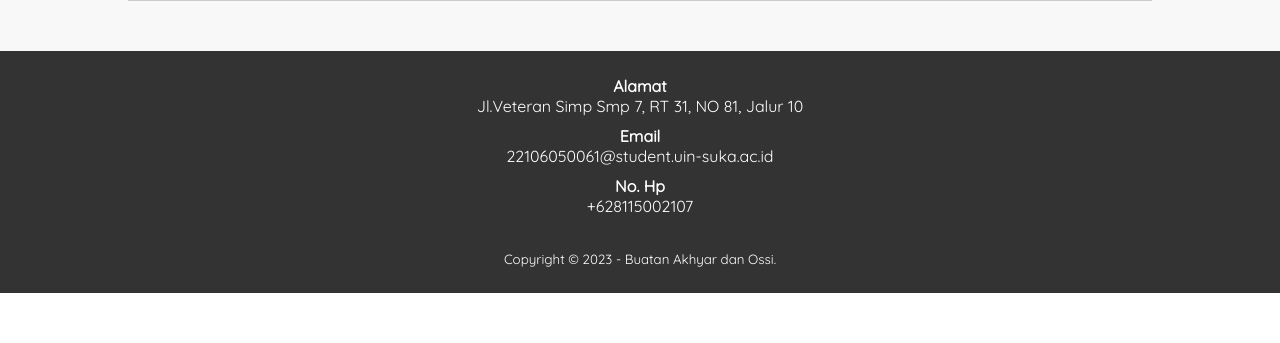
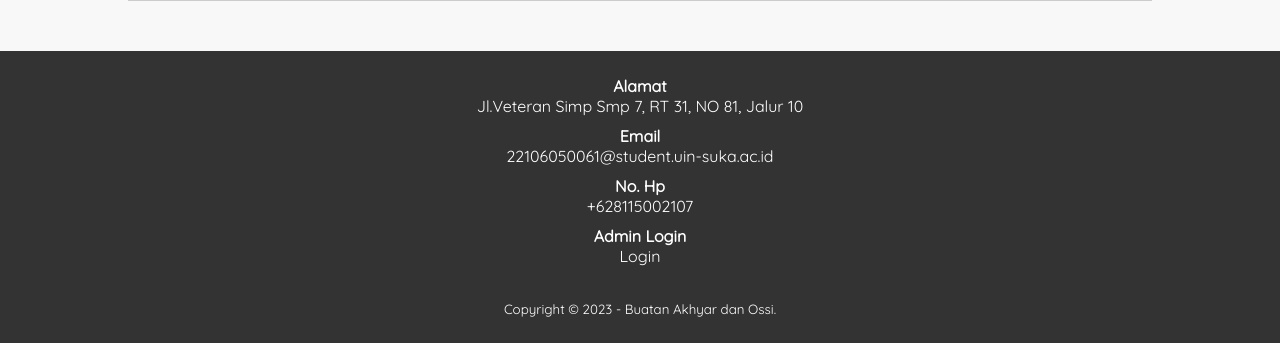
Before and after one commit to rossihana/LancarUAS, a PHP site: page / in a window 1280 px wide. Shown: the part 1553-1896 px from the top of the page. Before the commit the page ends 1846 px from the top, so only its background shows below. Run offline with PHP 8.4, Linux system fonts and the light colour scheme; data comes from the database, SQL or seed files in the repository.

Commit message:
Lancar UAS

```diff
--- a/index.php
+++ b/index.php
@@ -104,6 +104,7 @@ $products = $warungBerkah->getProducts($search, $category);
     <link href="https://fonts.googleapis.com/css2?family=Quicksand&display=swap" rel="stylesheet">
 </head>
 <body>
+
     <!-- header -->
     <header>
         <div class="container">
@@ -188,6 +189,10 @@ $products = $warungBerkah->getProducts($search, $category);
 
             <h4>No. Hp</h4>
             <p><?php echo $contactInfo->admin_telp ?></p>
+
+            <h4>Admin Login</h4>
+            <p><a class="admin-btn" href="login.php">Login</a></p>
+
             <small>Copyright &copy; 2023 - Buatan Akhyar dan Ossi.</small>
         </div>
     </div>
```
